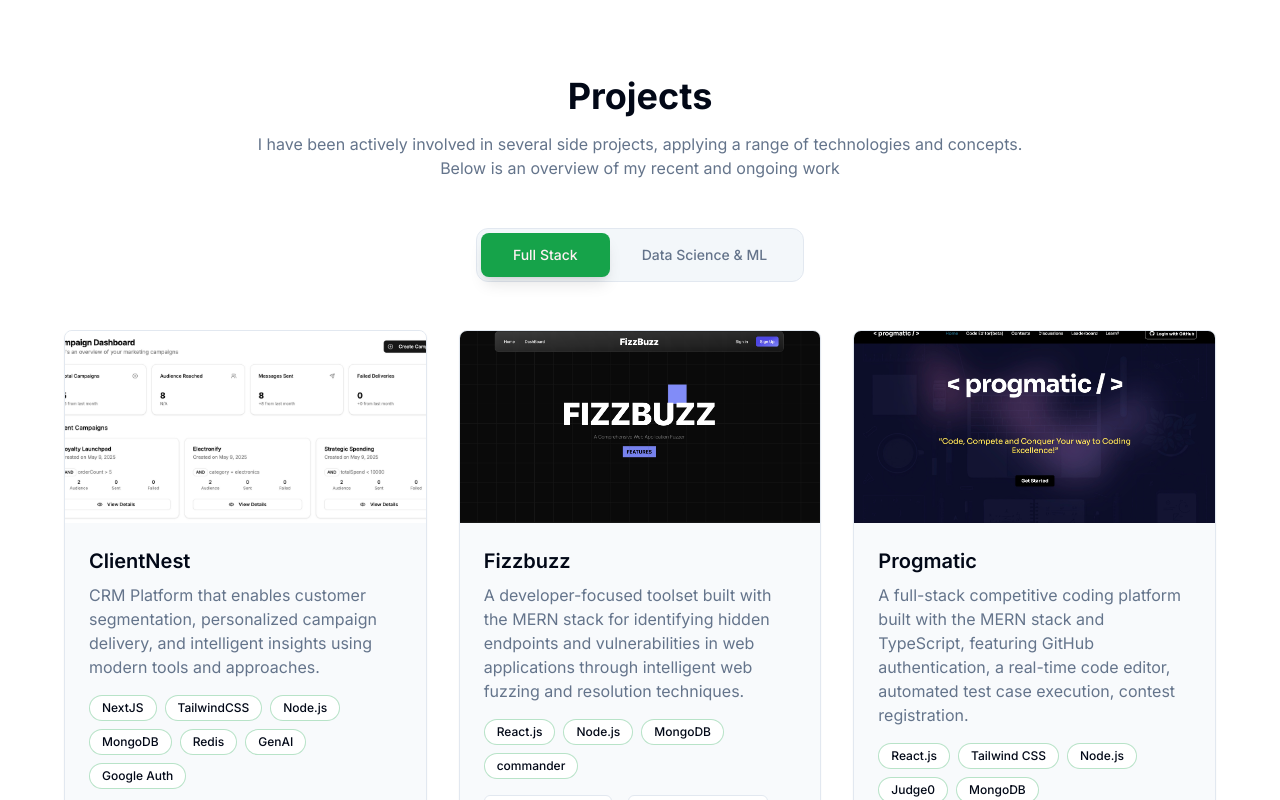
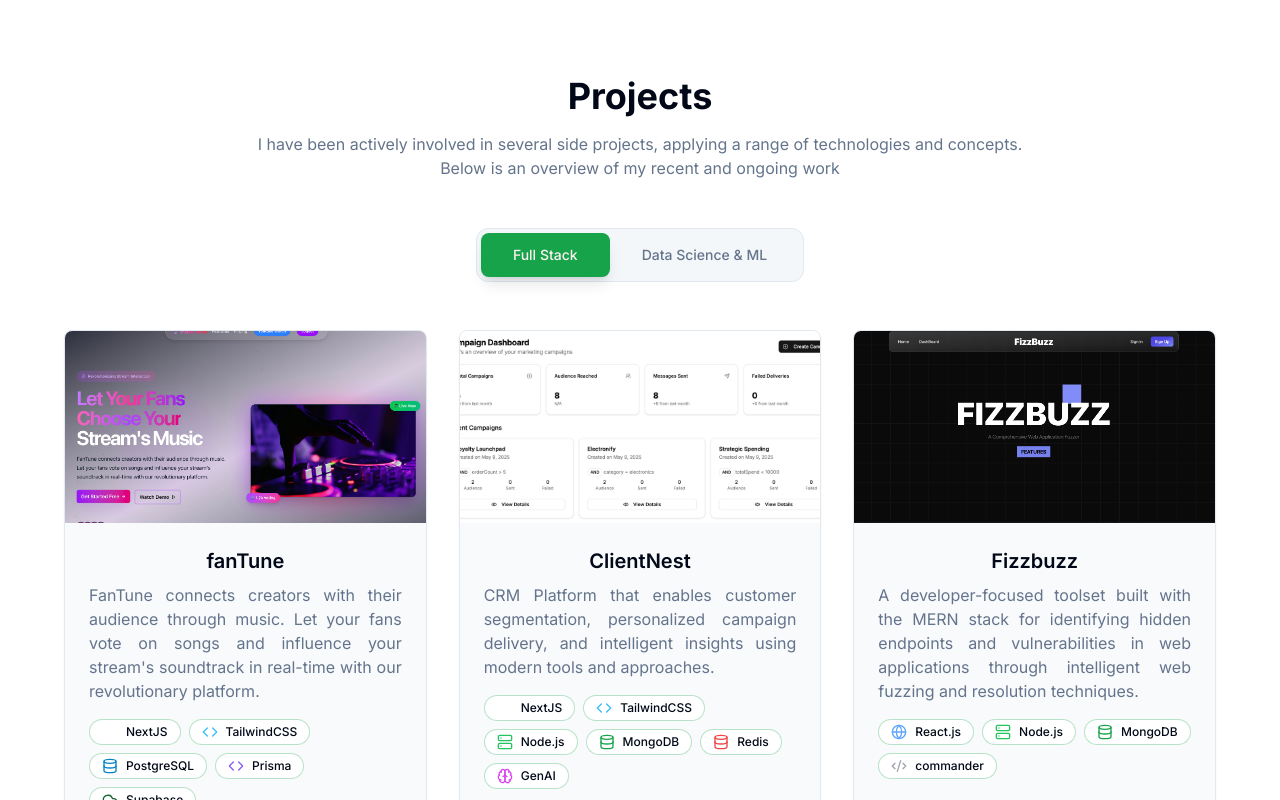
Before and after one commit to chayan-mann/portfolio-website, a Next.js app: page / in a window 1280 px wide. Shown: the part 2000-2800 px from the top of the page. Built offline with nearby package versions, Linux system fonts and the light colour scheme.

Commit message:
Refactor code structure for improved readability and maintainability

```diff
--- a/components/navbar.tsx
+++ b/components/navbar.tsx
@@ -57,7 +57,7 @@ export default function Navbar() {
               {link.name}
             </Link>
           ))}
-          <ThemeToggle />
+          {/* <ThemeToggle /> */}
           {/* <Button>Resume</Button> */}
         </nav>
 
--- a/components/projects.tsx
+++ b/components/projects.tsx
@@ -2,9 +2,61 @@
 
 import { useState } from "react"
 import Image from "next/image"
-import { ExternalLink, Github, Play } from "lucide-react"
+import { ExternalLink, Github, Play, Video } from "lucide-react"
 import { Card, CardContent } from "@/components/ui/card"
 import { Button } from "@/components/ui/button"
+import {
+  Database,
+  Cpu,
+  FileText,
+  Code2,
+  GlobeLock,
+  Code,
+  Eye,
+  Cloud,
+  Terminal,
+  FileJson,
+  Brain,
+  GitFork,
+  Server,
+  Settings,
+  FlaskConical,
+  Globe,
+  BarChart,
+  Layers
+} from "lucide-react"
+
+const techIconMap: { [key: string]: JSX.Element } = {
+  Python: <Code2 className="h-4 w-4 text-yellow-500" />,
+  FastAPI: <Server className="h-4 w-4 text-green-500" />,
+  MongoDB: <Database className="h-4 w-4 text-green-600" />,
+  MongoEngine: <Database className="h-4 w-4 text-green-600" />,
+  AWS: <Cloud className="h-4 w-4 text-orange-400" />,
+  "CI/CD": <GitFork className="h-4 w-4 text-purple-400" />,
+  Docker: <Settings className="h-4 w-4 text-blue-500" />,
+  MySQL: <Database className="h-4 w-4 text-blue-600" />,
+  PostgreSQL: <Database className="h-4 w-4 text-sky-600" />,
+  MariaDB: <Database className="h-4 w-4 text-blue-500" />,
+  Redis: <Database className="h-4 w-4 text-red-500" />,
+  Prisma: <Code className="h-4 w-4 text-violet-500" />,
+  Tensorflow: <Brain className="h-4 w-4 text-orange-600" />,
+  YOLO: <Eye className="h-4 w-4 text-pink-500" />,
+  Langchain: <Brain className="h-4 w-4 text-emerald-600" />,
+  PowerBI: <BarChart className="h-4 w-4 text-yellow-600" />,
+  Excel: <FileText className="h-4 w-4 text-green-600" />,
+  ".csv": <FileJson className="h-4 w-4 text-gray-400" />,
+  TailwindCSS: <Code className="h-4 w-4 text-sky-400" />,
+  "NextJS": <Globe className="h-4 w-4 text-white" />,
+  "React.js": <Globe className="h-4 w-4 text-blue-400" />,
+  "Node.js": <Server className="h-4 w-4 text-green-500" />,
+  Flask: <FlaskConical className="h-4 w-4 text-white" />,
+  Rust: <Terminal className="h-4 w-4 text-orange-600" />,
+  GenAI: <Brain className="h-4 w-4 text-fuchsia-500" />,
+  Blockchain: <GlobeLock className="h-4 w-4 text-sky-600" />,
+  Supabase : <Cloud className="h-4 w-4 text-green-800"/>,
+  Solidity: <Code className="h-4 w-4 text-sky-400" />,
+  Redux : <Layers className= "h-4 w-4 text-purple-800"/>,
+}
 
 export default function Projects() {
   const [activeCategory, setActiveCategory] = useState("full-stack")
@@ -65,11 +117,21 @@ export default function Projects() {
 
   const fullStackProjects = [
     {
+      title: "fanTune",
+      description:
+        "FanTune connects creators with their audience through music. Let your fans vote on songs and influence your stream's soundtrack in real-time with our revolutionary platform.",
+      image: "/images/fantune.jpeg",
+      technologies: ["NextJS", "TailwindCSS", "PostgreSQL", "Prisma", "Supabase"],
+      liveLink: "https://fantune.chayanmann.in",
+      demoVideo: "",
+      githubLink: "https://github.com/chayan-mann/fanTune",
+    },
+    {
       title: "ClientNest",
       description:
         "CRM Platform that enables customer segmentation, personalized campaign delivery, and intelligent insights using modern tools and approaches.",
       image: "/images/clientnest.jpg",
-      technologies: ["NextJS", "TailwindCSS", "Node.js", "MongoDB", "Redis", "GenAI", "Google Auth"],
+      technologies: ["NextJS", "TailwindCSS", "Node.js", "MongoDB", "Redis", "GenAI"],
       liveLink: "https://clientnest-crm.vercel.app",
       demoVideo: "https://drive.google.com/file/d/1aK3A5pTvoI1wPy2PxBjrsLkiILPjd8VF/view",
       githubLink: "https://github.com/chayan-mann/ClientNest-CRM",
@@ -89,7 +151,7 @@ export default function Projects() {
       description:
         "A full-stack competitive coding platform built with the MERN stack and TypeScript, featuring GitHub authentication, a real-time code editor, automated test case execution, contest registration.",
       image: "/images/progmatic.jpeg",
-      technologies: ["React.js", "Tailwind CSS", "Node.js", "Judge0", "MongoDB"],
+      technologies: ["React.js", "TailwindCSS", "Node.js", "Judge0", "MongoDB", "Redux"],
       liveLink: "https://byte-progmatic.vercel.app",
       demoVideo: "",
       githubLink: "https://github.com/chayan-mann/byte-progmatic",
@@ -99,7 +161,7 @@ export default function Projects() {
       description:
         "A comprehensive and modern College ERP system built with Next.js, Prisma and MariaDB that stream-lines academic and administrative processes.",
       image: "/images/erp.jpg",
-      technologies: ["NextJS", "Prisma", "MariaDB"],
+      technologies: ["NextJS", "Prisma", "MariaDB", "TailwindCSS", "Redux"],
       liveLink: "https://erp.ishaanminocha.in/",
       demoVideo: "",
       githubLink: "https://github.com/bytemait/erp",
@@ -118,7 +180,7 @@ export default function Projects() {
       description:
         "A decentralized health record management system that leverages blockchain smart contracts for secure and tamper-proof storage of patient data.",
       image: "/images/healthledger.jpg",
-      technologies: ["Blockchain", "MetaMask", "Remix", "Web3.js", "Next.js", "FastAPI", "MongoDB", "GenAI"],
+      technologies: ["Blockchain", "MetaMask", "Solidity", "NextJS", "FastAPI", "MongoDB", "GenAI"],
       liveLink: "#",
       demoVideo: "#",
       githubLink: "https://github.com/chayan-mann/health-ledger",
@@ -126,7 +188,8 @@ export default function Projects() {
   ]
 
   const ProjectCard = ({ project }: { project: any }) => (
-    <Card className="overflow-hidden border-border hover:border-primary transition-all duration-500 bg-secondary/50 group hover:shadow-[0_0_30px_rgba(var(--primary),0.2)] hover:-translate-y-2">
+  <Card className="flex flex-col justify-between overflow-hidden border-border hover:border-primary transition-all duration-500 bg-secondary/50 group hover:shadow-[0_0_30px_rgba(var(--primary),0.2)] hover:-translate-y-2">
+    {/* Image Section */}
     <div className="relative h-48 w-full overflow-hidden">
       <Image
         src={project.image || "/placeholder.svg"}
@@ -135,46 +198,69 @@ export default function Projects() {
         className="object-cover transition-transform duration-500 ease-in-out group-hover:scale-110"
       />
     </div>
-      <CardContent className="p-6">
-        <h3 className="text-xl font-semibold mb-2">{project.title}</h3>
-        <p className="text-muted-foreground mb-4">{project.description}</p>
+
+    {/* Card Content */}
+    <CardContent className="flex-1 p-6 flex flex-col">
+      <h3 className="text-xl font-semibold mb-2 text-center">{project.title}</h3>
+      <p className="text-muted-foreground mb-4 text-justify">{project.description}</p>
+
+      {/* Tech badges */}
       <div className="flex flex-wrap gap-2 mb-4">
         {project.technologies.map((tech: string, techIndex: number) => (
           <span
             key={techIndex}
-              className="px-3 py-1 bg-background text-xs font-medium rounded-full border border-primary/30"
+            className="flex items-center gap-2 px-3 py-1 bg-background text-xs font-medium rounded-full border border-primary/30"
           >
+            {techIconMap[tech] || <Code2 className="h-4 w-4 text-gray-400" />}
             {tech}
           </span>
         ))}
       </div>
-        <div className="flex flex-wrap gap-4">
+    </CardContent>
+
+    {/* Fixed Bottom Button Section */}
+    <div className="px-6 pb-6 pt-0 flex flex-wrap gap-4 items-center justify-center">
       {project.liveLink && project.liveLink !== "#" && (
-          <Button size="sm" variant="outline" asChild>
+        <Button
+          size="sm"
+          variant="outline"
+          asChild
+          className="rounded-full items-center bg-amber-900 hover:bg-amber-950"
+        >
           <a href={project.liveLink} target="_blank" rel="noopener noreferrer">
-              <ExternalLink className="h-4 w-4 mr-2" />
-              Live Demo
+            <ExternalLink className="h-4 w-4 mr-1" />
+            Live
           </a>
         </Button>
       )}
       {project.demoVideo && project.demoVideo !== "#" && (
-            <Button size="sm" variant="outline" asChild>
+        <Button
+          size="sm"
+          variant="outline"
+          asChild
+          className="rounded-full bg-black"
+        >
           <a href={project.demoVideo} target="_blank" rel="noopener noreferrer">
-                <Play className="h-4 w-4 mr-2" />
-                Demo Video
+            <Video className="h-4 w-4 mr-1" />
+            Video
           </a>
         </Button>
       )}
-          <Button size="sm" variant="outline" asChild>
+      <Button
+        size="sm"
+        variant="outline"
+        asChild
+        className="rounded-full bg-blue-700 hover:bg-blue-800"
+      >
         <a href={project.githubLink} target="_blank" rel="noopener noreferrer">
-              <Github className="h-4 w-4 mr-2" />
+          <Github className="h-4 w-4 mr-1" />
           Code
         </a>
       </Button>
     </div>
-      </CardContent>
   </Card>
-  )
+);
+
 
   return (
     <section id="projects" className="py-16 md:py-24 ">
@@ -222,3 +308,7 @@ export default function Projects() {
     </section>
   )
 }
+
+
+
+{/* <svg xmlns="http://www.w3.org/2000/svg" width="24" height="24" viewBox="0 0 24 24" fill="none" stroke="currentColor" stroke-width="2" stroke-linecap="round" stroke-linejoin="round" class="lucide lucide-code-xml w-3 h-3 text-red-500 dark:text-red-400"><path d="m18 16 4-4-4-4"></path><path d="m6 8-4 4 4 4"></path><path d="m14.5 4-5 16"></path></svg> */}
```
Also changed, not shown: public/images/fantune.jpeg (added), 1 other file (tests, documents, lock files or other folders). Lines whose indentation alone changed are shown as unchanged.
